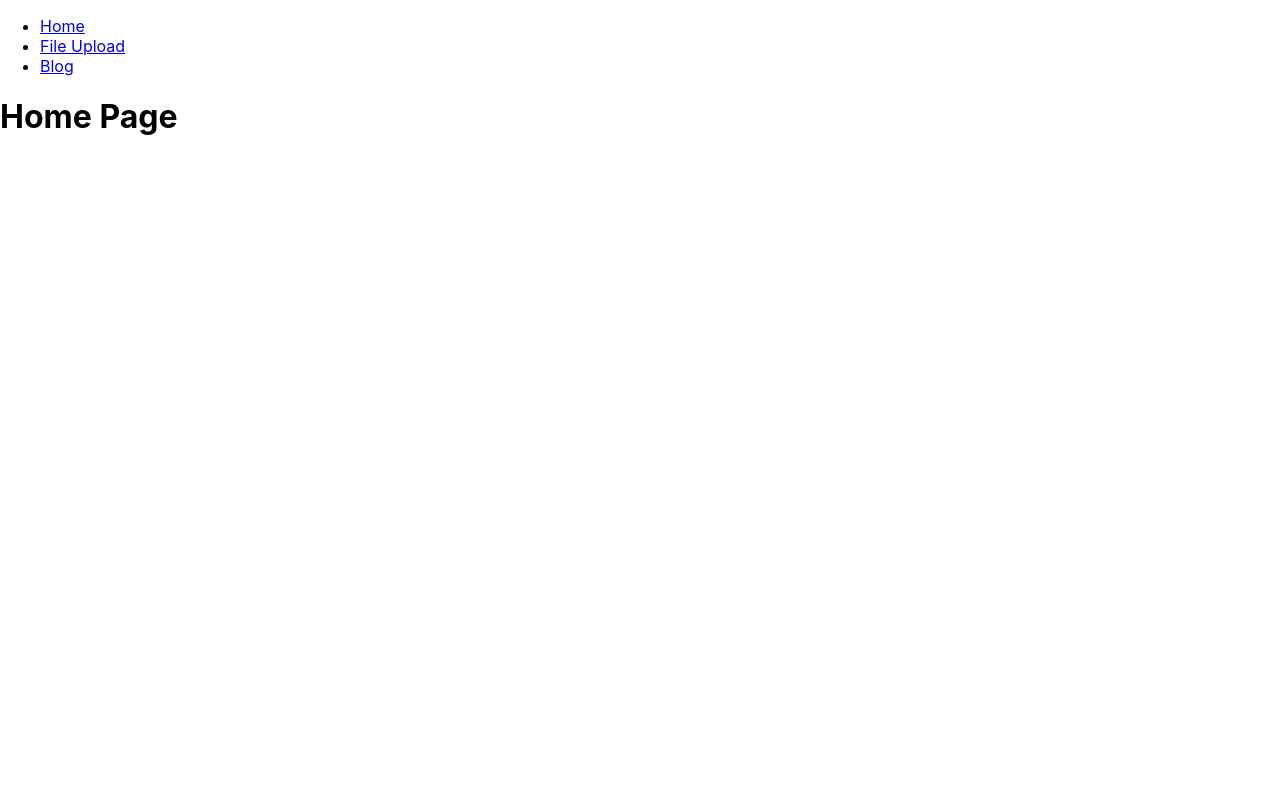
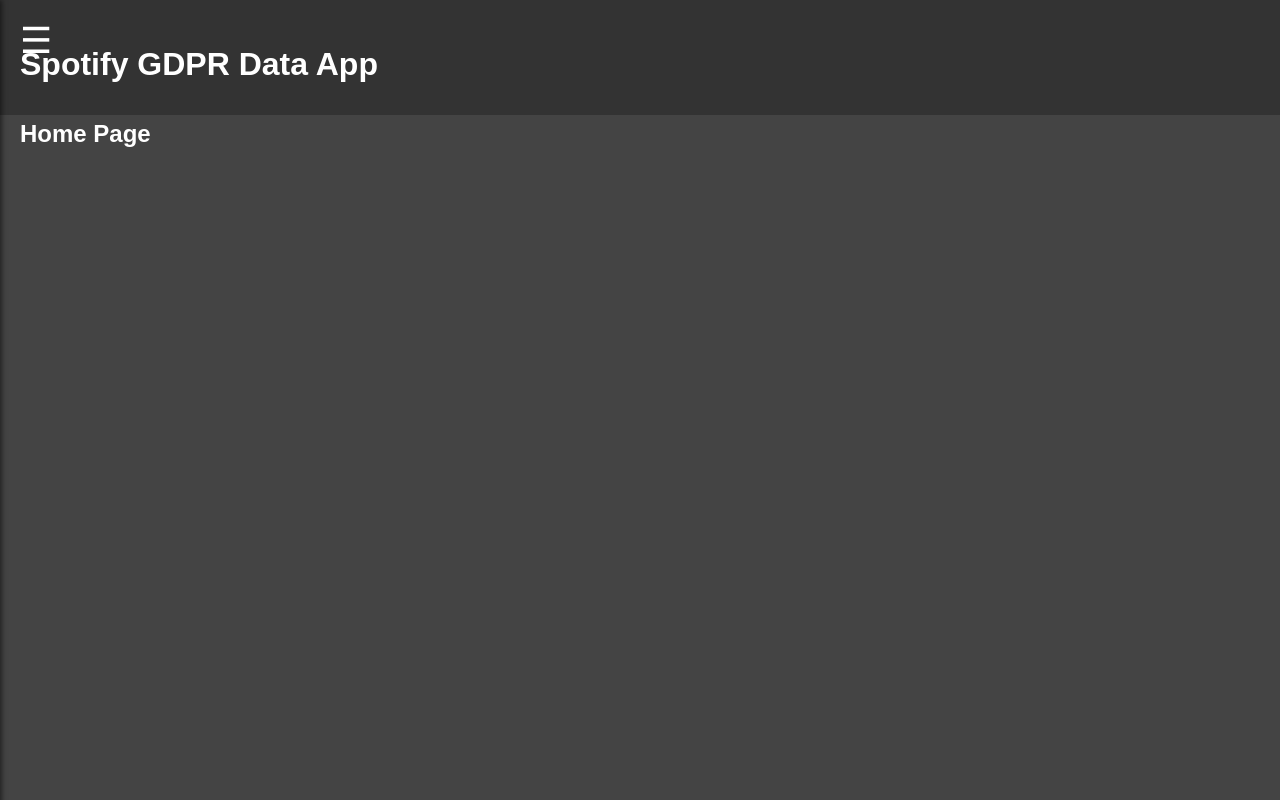
Before and after one commit to PumpkinHuntsman/spotify_parse_front_end, a React (Create React App) app: page / in a window 1280 px wide. Built offline with nearby package versions, Linux system fonts and the light colour scheme; no server answers.

Commit message:
Added Sidebar menu and a preview window for blog posts

```diff
--- a/src/App.css
+++ b/src/App.css
@@ -13,15 +13,39 @@
   }
 }
 
-.App-header {
-  background-color: #282c34;
-  min-height: 100vh;
+body {
+  background-color: #444;  /* Set background color for the entire page */
+  color: white;  /* Set text color to white for contrast against the dark background */
+  font-family: Arial, sans-serif; /* Optional: set a clean font for the app */
+  margin: 0;
+  padding: 0;
+}
+
+/* Fixed Header Styling */
+.app-header {
   display: flex;
-  flex-direction: column;
   align-items: center;
-  justify-content: center;
-  font-size: calc(10px + 2vmin);
+  justify-content: space-between;
+  background-color: #333;
   color: white;
+  padding: 10px 20px;
+  position: fixed;  /* Makes sure it stays at the top */
+  top: 0;
+  left: 0;
+  width: 100%;
+  z-index: 1000;
+}
+
+.app-title {
+  padding-top: 15px;
+}
+
+.menu-button {
+  background: none;
+  border: none;
+  color: white;
+  font-size: 36px;
+  cursor: pointer;
 }
 
 .App-link {
@@ -36,3 +60,74 @@
     transform: rotate(360deg);
   }
 }
+
+.app-body {
+  margin-top: 80px;  /* Creates space below the header */
+  padding: 20px;
+}
+
+/* Optional: Style for page titles in the body */
+.app-body h2 {
+  font-size: 24px;
+  margin-bottom: 20px;
+}
+
+/* Styling for the preview carousel */
+.preview-carousel {
+  display: flex;
+  align-items: center;
+  justify-content: center;
+  margin-top: 20px;
+}
+
+.preview-box {
+  display: flex;
+  justify-content: center;
+  align-items: center;
+  width: 75%;
+  height: 200px;
+  background-color: #444;
+  color: white;
+  border-radius: 10px;
+  padding: 20px;
+  text-align: center;
+  border: 2px solid #fff; /* White border around the box */
+  box-shadow: 0 4px 8px rgba(0, 0, 0, 0.4); /* Shadow effect */
+  transition: box-shadow 0.3s ease-in-out; /* Smooth transition for shadow on hover */
+  position: relative; /* So the arrows can be positioned absolutely */
+  z-index: 1;
+}
+
+/* Arrows inside the preview box */
+.carousel-arrow {
+  background-color: transparent; /* Clear background */
+  color: white;
+  border: none;
+  padding: 10px;
+  cursor: pointer;
+  font-size: 18px;
+  position: absolute;
+  top: 50%;
+  transform: translateY(-50%);
+  z-index: 1;
+  opacity: 0.7; /* Slight opacity for the arrows */
+  transition: opacity 0.3s ease-in-out; /* Smooth transition for opacity */
+}
+
+.carousel-arrow.left {
+  left: 10px;
+}
+
+.carousel-arrow.right {
+  right: 10px;
+}
+
+/* Optional: Shadow effect on hover */
+.preview-box:hover {
+  box-shadow: 0 8px 16px rgba(0, 0, 0, 0.6); /* Increase shadow on hover */
+}
+
+/* Arrow hover effect */
+.carousel-arrow:hover {
+  opacity: 1; /* Full opacity when hovered */
+}
--- a/src/App.js
+++ b/src/App.js
@@ -1,34 +1,47 @@
-import { useEffect, useState } from "react";
-
-import { BrowserRouter as Router, Routes, Route, Link } from "react-router-dom";
+import { useState, useRef } from "react";
+import { BrowserRouter as Router, Routes, Route } from "react-router-dom";
 import FileUpload from "./pages/FileUpload";
 import Blog from "./pages/Blog";
+import Sidebar from "./components/Sidebar"; // Import Sidebar component
+import "./App.css"; // Make sure you have CSS for styling
 
 function App() {
-  const [message, setMessage] = useState("");
-
-  useEffect(() => {
-    fetch("http://localhost:8080/api/hello")
-        .then(response => response.text())
-        .then(data => setMessage(data))
-        .catch(error => console.error("Error fetching data:", error));
-  }, []);
+    const [isSidebarOpen, setIsSidebarOpen] = useState(false);
+    const sidebarRef = useRef(null); // Create a ref to the sidebar
+    const menuButtonRef = useRef(null); // Create a ref for the menu button
 
     return (
         <Router>
-          <nav>
-              <ul>
-                  <li><Link to="/">Home</Link></li>
-                  <li><Link to="/file_upload">File Upload</Link></li>
-                  <li><Link to="/blog">Blog</Link></li>
-              </ul>
-          </nav>
+            {/* Fixed Header with Menu Button */}
+            <header className="app-header">
+                <button
+                    ref={menuButtonRef} // Attach ref to the button
+                    className="menu-button"
+                    onClick={(e) => {
+                        e.stopPropagation(); // Prevent click from bubbling up to document
+                        setIsSidebarOpen(true); // Open the sidebar when the button is clicked
+                    }}
+                >
+                    ☰
+                </button>
+                <h1 className="app-title">Spotify GDPR Data App</h1>
+            </header>
 
+            {/* Sidebar component */}
+            <Sidebar
+                ref={sidebarRef} // Attach the ref to Sidebar to detect clicks outside
+                isOpen={isSidebarOpen}
+                onClose={() => setIsSidebarOpen(false)} // Close sidebar when the close button is clicked
+            />
+
+            {/* Main Body */}
+            <main className="app-body">
                 <Routes>
-              <Route path="/" element={<h1>Home Page</h1>} />
+                    <Route path="/" element={<h2>Home Page</h2>} />
                     <Route path="/file_upload" element={<FileUpload />} />
                     <Route path="/blog" element={<Blog />} />
                 </Routes>
+            </main>
         </Router>
     );
 }
--- /dev/null
+++ b/src/components/Sidebar.css
@@ -0,0 +1,95 @@
+/* Sidebar.css */
+.sidebar {
+    position: fixed;
+    top: 80px;
+    left: -250px; /* Hidden by default */
+    width: 250px;
+    height: 100%;
+    background: #333;
+    color: white;
+    padding-top: 60px;
+    transition: 0.3s;
+    box-shadow: 2px 0 5px rgba(0, 0, 0, 0.5);
+    z-index: 100;
+}
+
+.sidebar.open {
+    left: 0; /* Slide in when open */
+}
+
+.sidebar ul {
+    list-style: none;
+    padding: 0;
+}
+
+.sidebar ul li {
+    padding: 15px;
+    text-align: center;
+}
+
+.sidebar ul li a {
+    color: white;
+    text-decoration: none;
+    font-size: 18px;
+    display: block;
+}
+
+.sidebar ul li a:hover {
+    background: #555;
+}
+
+.close-button {
+    position: absolute;
+    top: 10px;
+    right: 10px;
+    background: none;
+    border: none;
+    color: white;
+    font-size: 24px;
+    cursor: pointer;
+}
+
+/* Menu button */
+.menu-button {
+    position: fixed;
+    top: 10px;
+    left: 10px;
+    background: #333;
+    color: white;
+    border: none;
+    padding: 10px 15px;
+    font-size: 18px;
+    cursor: pointer;
+}
+.sidebar {
+    position: fixed;
+    left: -250px;
+    top: 0;
+    height: 100%;
+    width: 250px;
+    background-color: #333;
+    transition: left 0.3s ease;
+    z-index: 9999; /* Ensures it's always on top */
+}
+
+.sidebar.open {
+    left: 0;
+}
+
+.menu-button {
+    font-size: 24px;
+    padding: 10px;
+    cursor: pointer;
+    z-index: 10000; /* Ensure button is above the content */
+}
+
+.close-button {
+    position: absolute;
+    top: 20px;
+    right: 20px;
+    background: none;
+    border: none;
+    font-size: 24px;
+    color: white;
+    cursor: pointer;
+}
--- /dev/null
+++ b/src/components/Sidebar.js
@@ -0,0 +1,17 @@
+import { Link } from "react-router-dom";
+import "./Sidebar.css";
+
+function Sidebar({ isOpen, onClose }) {
+    return (
+        <div className={`sidebar ${isOpen ? "open" : ""}`}>
+            <button className="close-button" onClick={onClose}>✖</button>
+            <ul>
+                <li><Link to="/" onClick={onClose}>Home</Link></li>
+                <li><Link to="/file_upload" onClick={onClose}>File Upload</Link></li>
+                <li><Link to="/blog" onClick={onClose}>Blog</Link></li>
+            </ul>
+        </div>
+    );
+}
+
+export default Sidebar;
--- a/src/pages/Blog.js
+++ b/src/pages/Blog.js
@@ -2,6 +2,7 @@
 
 function Blog() {
     const [previews, setPreviews] = useState([]);
+    const [currentPreviewIndex, setCurrentPreviewIndex] = useState(0); // Track the current preview index
     const [blogContent, setBlogContent] = useState("");
     const [top10Content, setTop10Content] = useState("");
 
@@ -32,14 +33,26 @@
     };
 
     const fetchTop10Content = async () => {
-        try{
+        try {
             const response = await fetch("http://localhost:8080/api/blog/top10");
             const data = await response.text();
             setTop10Content(data);
         } catch (error) {
             console.error("Error fetching top 10 songs:", error);
         }
-    }
+    };
+
+    const goToPreviousPreview = () => {
+        setCurrentPreviewIndex((prevIndex) =>
+            prevIndex === 0 ? previews.length - 1 : prevIndex - 1
+        );
+    };
+
+    const goToNextPreview = () => {
+        setCurrentPreviewIndex((prevIndex) =>
+            prevIndex === previews.length - 1 ? 0 : prevIndex + 1
+        );
+    };
 
     return (
         <div>
@@ -57,15 +70,18 @@
                 "quis. Sed condimentum massa et suscipit condimentum. Etiam id tristique velit. "}</p>
 
             <h2>File Previews</h2>
-            <ul>
-                {previews.length === 0 ? (
-                    <p>No files uploaded yet.</p>
-                ) : (
-                    previews.map((preview, index) => (
-                        <li key={index}>{preview}</li>
-                    ))
-                )}
-            </ul>
+            {previews.length === 0 ? (
+                <p>No files uploaded yet.</p>
+            ) : (
+                <div className="preview-carousel">
+                    <div className="preview-box">
+                        <button className="carousel-arrow left" onClick={goToPreviousPreview}>←</button>
+                        <p>{previews[currentPreviewIndex]}</p>
+                        <button className="carousel-arrow right" onClick={goToNextPreview}>→</button>
+                    </div>
+                </div>
+            )}
+
             <h2>Top 10 Songs</h2>
             <p>{top10Content || "No Top Songs Yet, please upload a file"}</p>
         </div>
```
Lines whose indentation alone changed are shown as unchanged.
